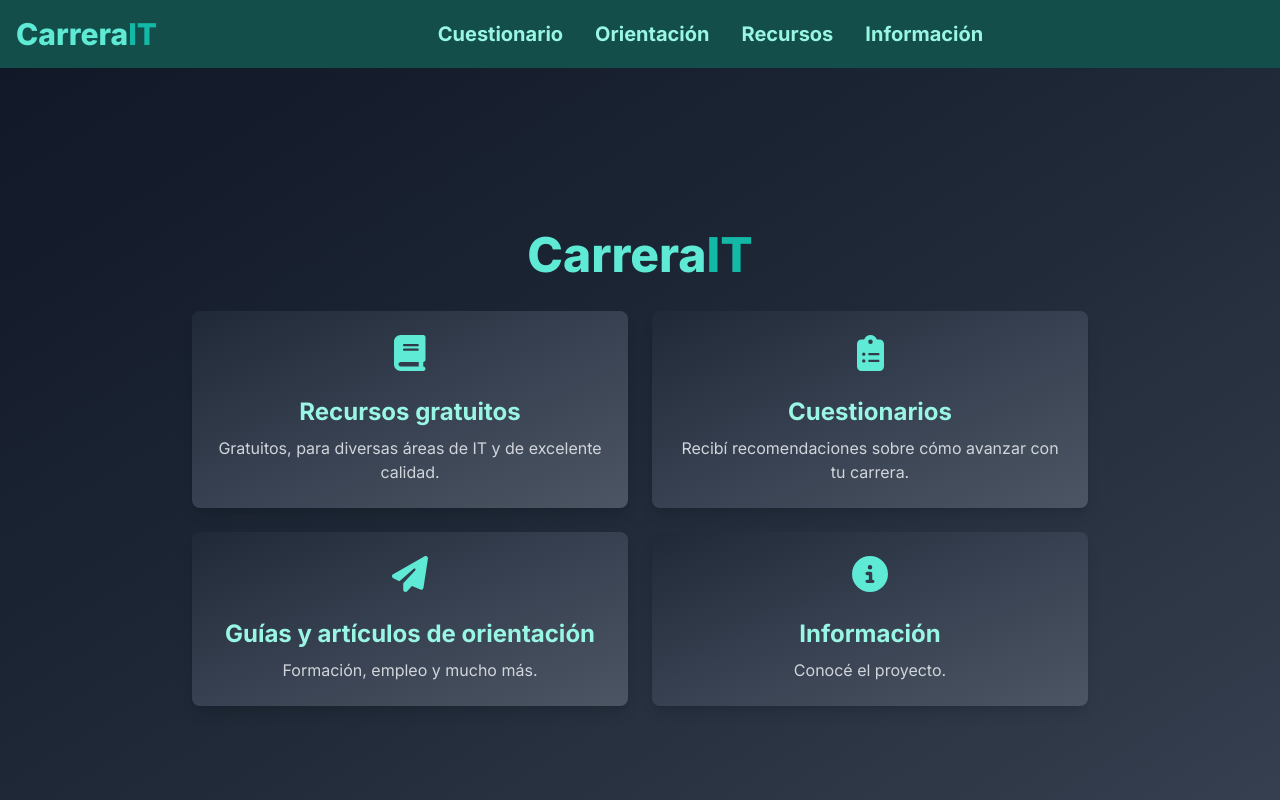
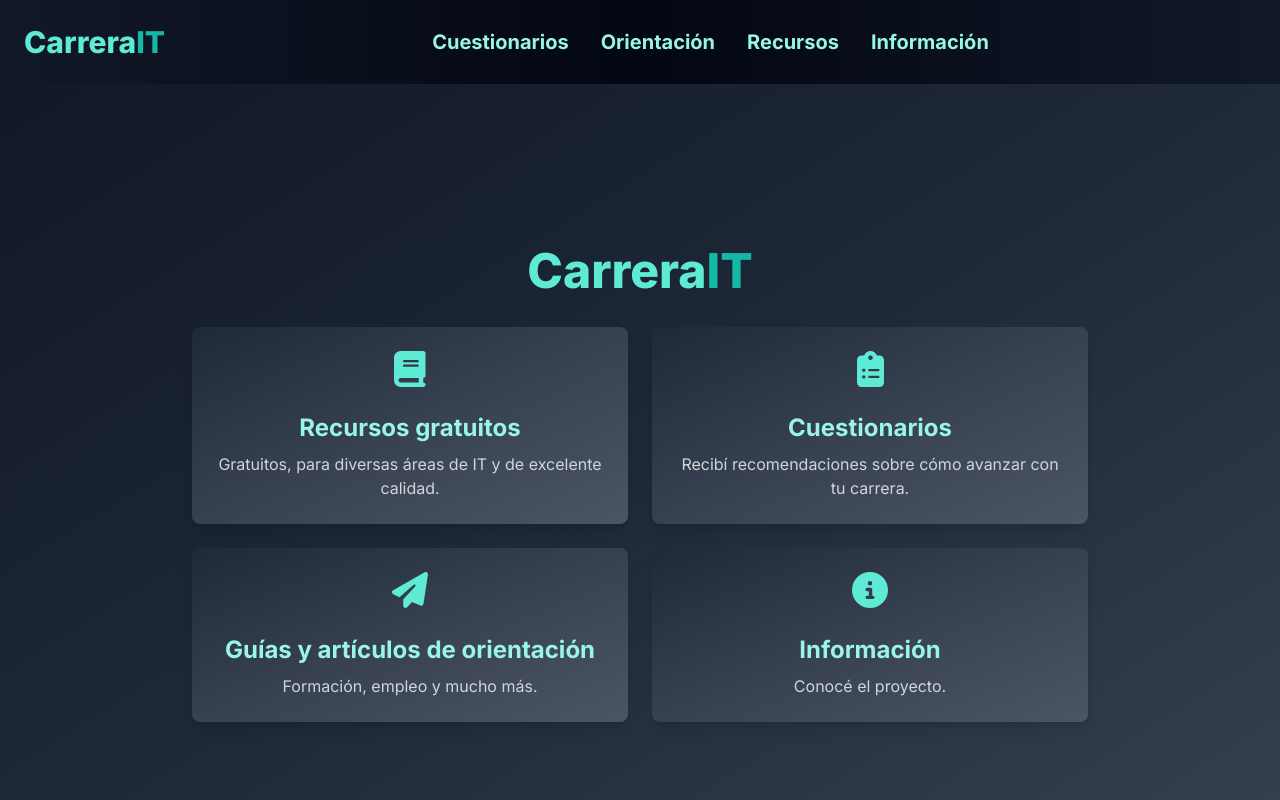
Before and after one commit to aronmilenait/carrerait-roadmap, a Next.js app in the folder carrerait-roadmap/: page / in a window 1280 px wide. Shown: the top 800 px of the page. Built offline with nearby package versions, Linux system fonts and the light colour scheme.

Commit message:
Improve the navbar's appearence.

```diff
--- a/carrerait-roadmap/src/app/components/Navbar.tsx
+++ b/carrerait-roadmap/src/app/components/Navbar.tsx
@@ -22,7 +22,7 @@ const Navbar = () => {
   ];
 
   return (
-    <nav className="bg-teal-900 text-teal-200 p-4 flex flex-col sm:flex-row items-center shadow-lg">
+    <nav className="bg-gradient-to-r from-gray-900 via-gray-950 to-gray-900 text-teal-200 p-6 flex flex-col sm:flex-row items-center shadow-xl">
       <div className="flex justify-between items-center w-full sm:w-auto relative">
         <a
           href="/"
@@ -33,7 +33,7 @@ const Navbar = () => {
         </a>
         <span className="absolute inset-0 bg-gradient-to-r from-teal-500 to-teal-300 blur-sm opacity-30 -z-10"></span>
         <button
-          className="sm:hidden text-2xl focus:outline-none ml-4"
+          className="sm:hidden text-3xl focus:outline-none ml-4 hover:text-teal-400 transition-all duration-300"
           onClick={toggleMenu}
           aria-label="Toggle menu"
         >
@@ -47,8 +47,8 @@ const Navbar = () => {
       >
         <ul className="flex flex-col items-center space-y-4 sm:flex-row sm:space-y-0 sm:space-x-8">
           <li>
-            <a href="/cuestionario" className={linkClasses.join(" ")}>
-              Cuestionario
+          <a href="/cuestionario" className={linkClasses.join(" ")}>
+              Cuestionarios
             </a>
           </li>
           <li>
```
